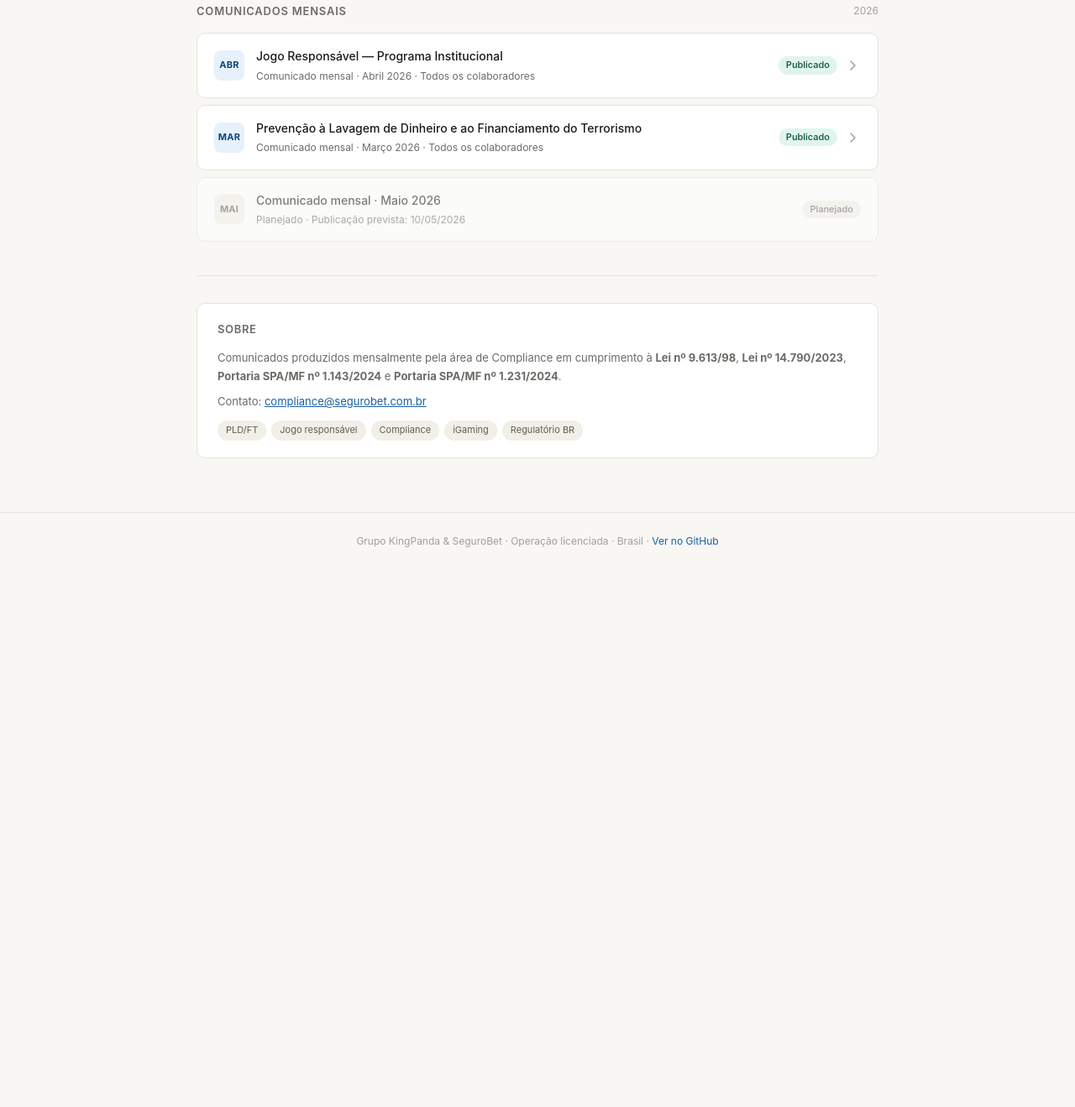
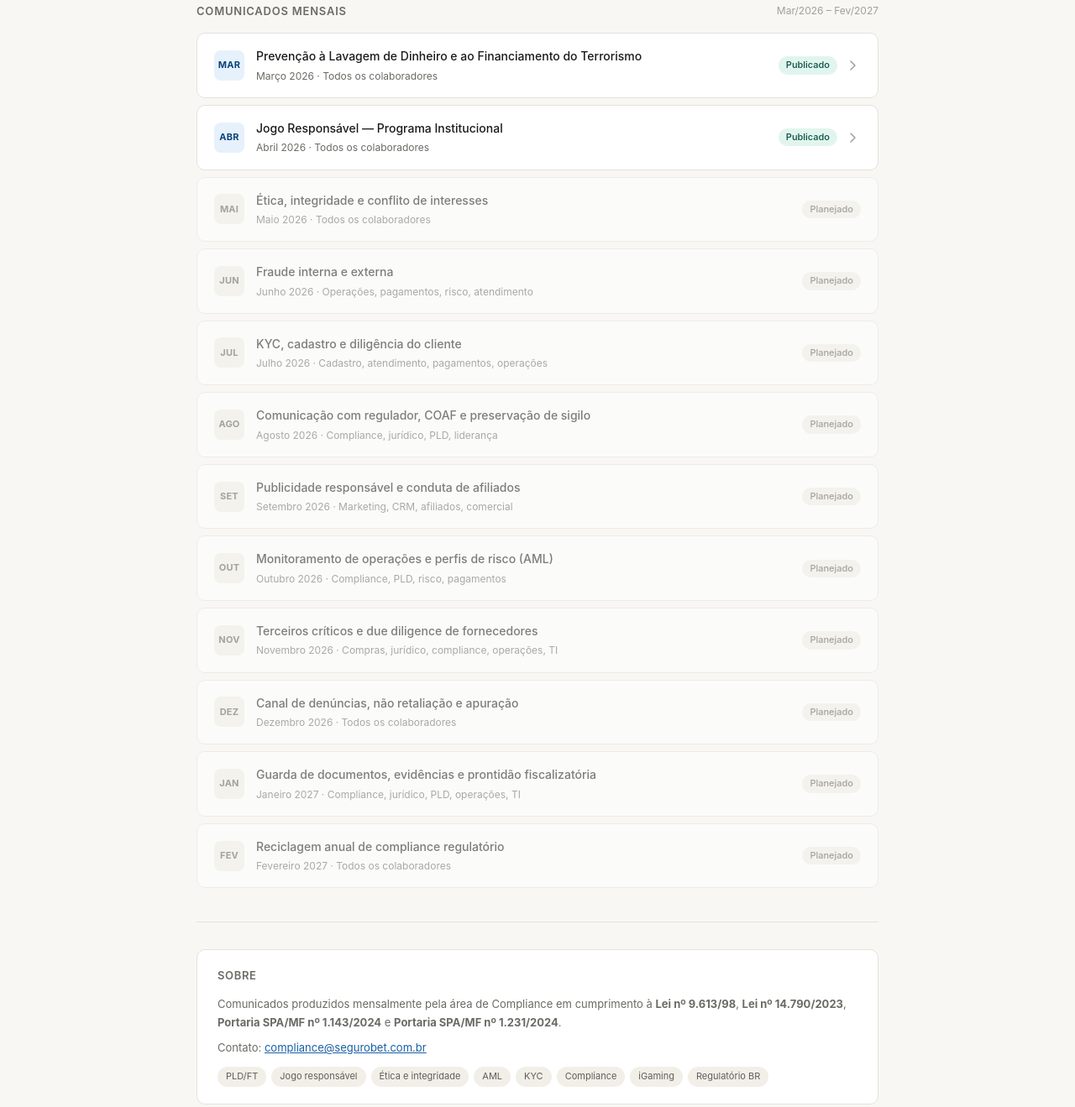
Before and after one commit to paulogasparotto-IGA/Comunicados, a plain HTML site: page index.html in a window 1280 px wide. Shown: the part 154-1473 px from the top of the page at 84% size. Before the commit the page ends 832 px from the top, so only its background shows below. Drawn offline with Linux system fonts and the light colour scheme.

Commit message:
Update index.html

```diff
--- a/index.html
+++ b/index.html
@@ -6,33 +6,15 @@
   <title>Comunicados — Grupo KP&SB</title>
   <style>
     *, *::before, *::after { box-sizing: border-box; margin: 0; padding: 0; }
-
     :root {
-      --bg: #f8f7f4;
-      --surface: #ffffff;
-      --border: #e4e2dc;
-      --text: #1a1a18;
-      --muted: #6b6a65;
-      --hint: #a09f9a;
-      --accent: #185FA5;
-      --accent-light: #E6F1FB;
-      --accent-text: #0C447C;
-      --green-light: #E1F5EE;
-      --green-text: #085041;
-      --amber-light: #FAEEDA;
-      --amber-text: #633806;
-      --gray-light: #F1EFE8;
-      --gray-text: #5F5E5A;
+      --bg: #f8f7f4; --surface: #ffffff; --border: #e4e2dc;
+      --text: #1a1a18; --muted: #6b6a65; --hint: #a09f9a;
+      --accent: #185FA5; --accent-light: #E6F1FB; --accent-text: #0C447C;
+      --green-light: #E1F5EE; --green-text: #085041;
+      --amber-light: #FAEEDA; --amber-text: #633806;
+      --gray-light: #F1EFE8; --gray-text: #5F5E5A;
     }
-
-    body {
-      font-family: -apple-system, BlinkMacSystemFont, 'Segoe UI', system-ui, sans-serif;
-      background: var(--bg);
-      color: var(--text);
-      line-height: 1.6;
-      min-height: 100vh;
-    }
-
+    body { font-family: -apple-system, BlinkMacSystemFont, 'Segoe UI', system-ui, sans-serif; background: var(--bg); color: var(--text); line-height: 1.6; min-height: 100vh; }
     header { background: var(--surface); border-bottom: 1px solid var(--border); padding: 2rem 0; }
     .container { max-width: 860px; margin: 0 auto; padding: 0 1.5rem; }
     .header-inner { display: flex; align-items: center; gap: 1rem; }
@@ -40,28 +22,25 @@
     .logo-mark svg { width: 22px; height: 22px; }
     .header-text h1 { font-size: 18px; font-weight: 600; letter-spacing: -0.01em; }
     .header-text p { font-size: 13px; color: var(--muted); margin-top: 2px; }
-
     .badge { display: inline-block; font-size: 11px; font-weight: 500; padding: 3px 9px; border-radius: 20px; line-height: 1.4; }
     .badge-green { background: var(--green-light); color: var(--green-text); }
     .badge-amber { background: var(--amber-light); color: var(--amber-text); }
     .badge-gray  { background: var(--gray-light);  color: var(--gray-text); }
-
     main { padding: 2.5rem 0 4rem; }
     .section-header { display: flex; align-items: center; justify-content: space-between; margin-bottom: 1rem; }
     .section-header h2 { font-size: 13px; font-weight: 600; text-transform: uppercase; letter-spacing: .06em; color: var(--muted); }
     .year-label { font-size: 12px; color: var(--hint); }
-
     .card-list { display: flex; flex-direction: column; gap: 8px; margin-bottom: 2.5rem; }
     .card { background: var(--surface); border: 1px solid var(--border); border-radius: 10px; padding: 1rem 1.25rem; display: flex; align-items: center; justify-content: space-between; gap: 1rem; text-decoration: none; color: inherit; transition: border-color .15s, box-shadow .15s; }
     .card:hover { border-color: #b5b3ac; box-shadow: 0 1px 4px rgba(0,0,0,.06); }
     .card.disabled { opacity: .55; pointer-events: none; }
     .card-left { display: flex; align-items: center; gap: 14px; }
     .month-dot { width: 36px; height: 36px; border-radius: 8px; background: var(--accent-light); display: flex; align-items: center; justify-content: center; font-size: 11px; font-weight: 700; color: var(--accent-text); flex-shrink: 0; letter-spacing: .02em; }
+    .month-dot.inactive { background: var(--gray-light); color: var(--gray-text); }
     .card-title { font-size: 14px; font-weight: 500; }
     .card-meta { font-size: 12px; color: var(--muted); margin-top: 2px; }
     .card-right { display: flex; align-items: center; gap: 10px; flex-shrink: 0; }
     .arrow { width: 18px; height: 18px; color: var(--hint); }
-
     .divider { border: none; border-top: 1px solid var(--border); margin: 2rem 0; }
     .info-box { background: var(--surface); border: 1px solid var(--border); border-radius: 10px; padding: 1.25rem 1.5rem; }
     .info-box h3 { font-size: 13px; font-weight: 600; text-transform: uppercase; letter-spacing: .05em; color: var(--muted); margin-bottom: .75rem; }
@@ -69,15 +48,10 @@
     .info-box p + p { margin-top: .5rem; }
     .tag-row { display: flex; flex-wrap: wrap; gap: 6px; margin-top: .75rem; }
     .tag { font-size: 11px; background: var(--gray-light); color: var(--gray-text); padding: 3px 10px; border-radius: 20px; }
-
     footer { border-top: 1px solid var(--border); padding: 1.5rem 0; text-align: center; font-size: 12px; color: var(--hint); }
     footer a { color: var(--accent); text-decoration: none; }
     footer a:hover { text-decoration: underline; }
-
-    @media (max-width: 600px) {
-      .card { flex-direction: column; align-items: flex-start; }
-      .card-right { margin-top: 4px; }
-    }
+    @media (max-width: 600px) { .card { flex-direction: column; align-items: flex-start; } .card-right { margin-top: 4px; } }
   </style>
 </head>
 <body>
@@ -104,17 +78,17 @@
 
     <div class="section-header">
       <h2>Comunicados mensais</h2>
-      <span class="year-label">2026</span>
+      <span class="year-label">Mar/2026 – Fev/2027</span>
     </div>
 
     <div class="card-list">
 
-      <a class="card" href="comunicados/2026/04-abril-jogoresponsavel.html">
+      <a class="card" href="comunicados/2026/03-marco-pldft.html">
         <div class="card-left">
-          <div class="month-dot">ABR</div>
+          <div class="month-dot">MAR</div>
           <div>
-            <div class="card-title">Jogo Responsável — Programa Institucional</div>
-            <div class="card-meta">Comunicado mensal · Abril 2026 · Todos os colaboradores</div>
+            <div class="card-title">Prevenção à Lavagem de Dinheiro e ao Financiamento do Terrorismo</div>
+            <div class="card-meta">Março 2026 · Todos os colaboradores</div>
           </div>
         </div>
         <div class="card-right">
@@ -123,12 +97,12 @@
         </div>
       </a>
 
-      <a class="card" href="comunicados/2026/03-marco-pldft.html">
+      <a class="card" href="comunicados/2026/04-abril-jogoresponsavel.html">
         <div class="card-left">
-          <div class="month-dot">MAR</div>
+          <div class="month-dot">ABR</div>
           <div>
-            <div class="card-title">Prevenção à Lavagem de Dinheiro e ao Financiamento do Terrorismo</div>
-            <div class="card-meta">Comunicado mensal · Março 2026 · Todos os colaboradores</div>
+            <div class="card-title">Jogo Responsável — Programa Institucional</div>
+            <div class="card-meta">Abril 2026 · Todos os colaboradores</div>
           </div>
         </div>
         <div class="card-right">
@@ -139,15 +113,112 @@
 
       <div class="card disabled">
         <div class="card-left">
-          <div class="month-dot" style="background:var(--gray-light);color:var(--gray-text);">MAI</div>
+          <div class="month-dot inactive">MAI</div>
           <div>
-            <div class="card-title">Comunicado mensal · Maio 2026</div>
-            <div class="card-meta">Planejado · Publicação prevista: 10/05/2026</div>
+            <div class="card-title">Ética, integridade e conflito de interesses</div>
+            <div class="card-meta">Maio 2026 · Todos os colaboradores</div>
           </div>
         </div>
-        <div class="card-right">
-          <span class="badge badge-gray">Planejado</span>
+        <div class="card-right"><span class="badge badge-gray">Planejado</span></div>
+      </div>
+
+      <div class="card disabled">
+        <div class="card-left">
+          <div class="month-dot inactive">JUN</div>
+          <div>
+            <div class="card-title">Fraude interna e externa</div>
+            <div class="card-meta">Junho 2026 · Operações, pagamentos, risco, atendimento</div>
+          </div>
         </div>
+        <div class="card-right"><span class="badge badge-gray">Planejado</span></div>
+      </div>
+
+      <div class="card disabled">
+        <div class="card-left">
+          <div class="month-dot inactive">JUL</div>
+          <div>
+            <div class="card-title">KYC, cadastro e diligência do cliente</div>
+            <div class="card-meta">Julho 2026 · Cadastro, atendimento, pagamentos, operações</div>
+          </div>
+        </div>
+        <div class="card-right"><span class="badge badge-gray">Planejado</span></div>
+      </div>
+
+      <div class="card disabled">
+        <div class="card-left">
+          <div class="month-dot inactive">AGO</div>
+          <div>
+            <div class="card-title">Comunicação com regulador, COAF e preservação de sigilo</div>
+            <div class="card-meta">Agosto 2026 · Compliance, jurídico, PLD, liderança</div>
+          </div>
+        </div>
+        <div class="card-right"><span class="badge badge-gray">Planejado</span></div>
+      </div>
+
+      <div class="card disabled">
+        <div class="card-left">
+          <div class="month-dot inactive">SET</div>
+          <div>
+            <div class="card-title">Publicidade responsável e conduta de afiliados</div>
+            <div class="card-meta">Setembro 2026 · Marketing, CRM, afiliados, comercial</div>
+          </div>
+        </div>
+        <div class="card-right"><span class="badge badge-gray">Planejado</span></div>
+      </div>
+
+      <div class="card disabled">
+        <div class="card-left">
+          <div class="month-dot inactive">OUT</div>
+          <div>
+            <div class="card-title">Monitoramento de operações e perfis de risco (AML)</div>
+            <div class="card-meta">Outubro 2026 · Compliance, PLD, risco, pagamentos</div>
+          </div>
+        </div>
+        <div class="card-right"><span class="badge badge-gray">Planejado</span></div>
+      </div>
+
+      <div class="card disabled">
+        <div class="card-left">
+          <div class="month-dot inactive">NOV</div>
+          <div>
+            <div class="card-title">Terceiros críticos e due diligence de fornecedores</div>
+            <div class="card-meta">Novembro 2026 · Compras, jurídico, compliance, operações, TI</div>
+          </div>
+        </div>
+        <div class="card-right"><span class="badge badge-gray">Planejado</span></div>
+      </div>
+
+      <div class="card disabled">
+        <div class="card-left">
+          <div class="month-dot inactive">DEZ</div>
+          <div>
+            <div class="card-title">Canal de denúncias, não retaliação e apuração</div>
+            <div class="card-meta">Dezembro 2026 · Todos os colaboradores</div>
+          </div>
+        </div>
+        <div class="card-right"><span class="badge badge-gray">Planejado</span></div>
+      </div>
+
+      <div class="card disabled">
+        <div class="card-left">
+          <div class="month-dot inactive">JAN</div>
+          <div>
+            <div class="card-title">Guarda de documentos, evidências e prontidão fiscalizatória</div>
+            <div class="card-meta">Janeiro 2027 · Compliance, jurídico, PLD, operações, TI</div>
+          </div>
+        </div>
+        <div class="card-right"><span class="badge badge-gray">Planejado</span></div>
+      </div>
+
+      <div class="card disabled">
+        <div class="card-left">
+          <div class="month-dot inactive">FEV</div>
+          <div>
+            <div class="card-title">Reciclagem anual de compliance regulatório</div>
+            <div class="card-meta">Fevereiro 2027 · Todos os colaboradores</div>
+          </div>
+        </div>
+        <div class="card-right"><span class="badge badge-gray">Planejado</span></div>
       </div>
 
     </div>
@@ -161,6 +232,9 @@
       <div class="tag-row">
         <span class="tag">PLD/FT</span>
         <span class="tag">Jogo responsável</span>
+        <span class="tag">Ética e integridade</span>
+        <span class="tag">AML</span>
+        <span class="tag">KYC</span>
         <span class="tag">Compliance</span>
         <span class="tag">iGaming</span>
         <span class="tag">Regulatório BR</span>
```
